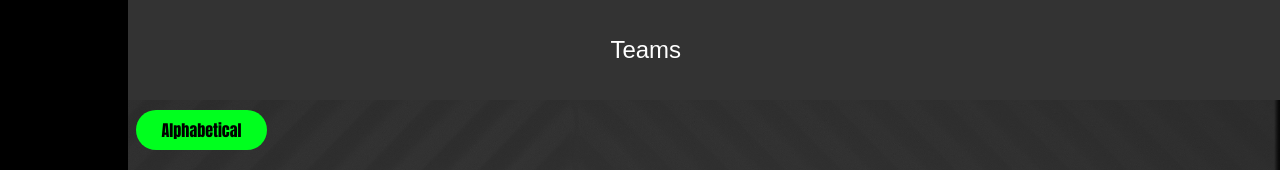
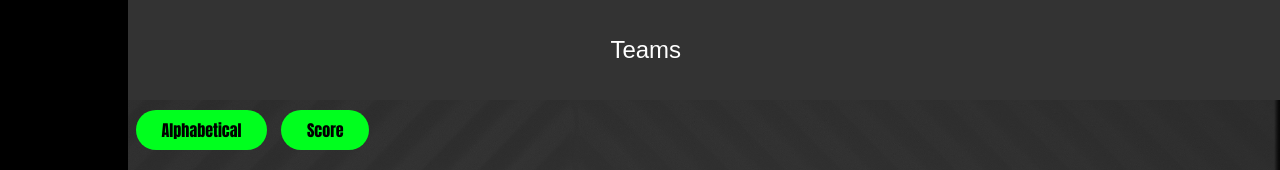
Before and after one commit to CEEJ-INFO2602/CEEJCompetitionPlatform, a Flask app: page /sort_teams_by_name_action in a window 1280 px wide. Shown: the part 80-250 px from the top of the page. Run offline with Flask 3, Linux system fonts and the light colour scheme; parts of the project's set-up code (start-up, migrations or seed data) failed here and were passed over.

Commit message:
Add sort

```diff
--- a/App/controllers/team.py
+++ b/App/controllers/team.py
@@ -23,6 +23,12 @@ def get_teams_by_alphabet():
 def get_teams_by_alphabet_json():
     return [team.to_json() for team in get_teams()]
 
+def get_teams_by_score():
+    return Team.query.order_by(-Team.score).all()
+
+def get_teams_by_score_json():
+    return [team.to_json() for team in get_teams_by_score()]
+
 def update_team(id, teamName, score):
     team = get_team_by_id(id)
     if team:
--- a/App/templates/teamViewPage.html
+++ b/App/templates/teamViewPage.html
@@ -10,6 +10,7 @@
   </div>
   <div class="filter-container">
     <a class="filter-buttons1" href="/sort_teams_by_name_action">Alphabetical</a>
+    <a class="filter-buttons2" href="/sort_teams_by_score_action">Score</a>
   </div>
   <div class="sidebar">
         <!-- Add your sidebar content here -->
--- a/App/templates/teamViewPageAdmin.html
+++ b/App/templates/teamViewPageAdmin.html
@@ -10,6 +10,7 @@
   </div>
   <div class="filter-container">
     <a class="filter-buttons1" href="/sort_teams_by_name_action">Alphabetical</a>
+    <a class="filter-buttons2" href="/sort_teams_by_score_action">Score</a>
   </div>
   <div class="sidebar">
         <!-- Add your sidebar content here -->
--- a/App/views/auth.py
+++ b/App/views/auth.py
@@ -26,6 +26,7 @@ from App.controllers import (
     get_all_competitions_by_alphabet,
     get_all_competitions_by_start_date,
     get_teams_by_alphabet,
+    get_teams_by_score,
     delete_competition,
     update_competition,
     get_all_users,
@@ -281,6 +282,11 @@ def sort_teams_by_name_action():
     teams = get_teams_by_alphabet()
     return render_template('teamViewPage.html', teams=teams)
 
+@auth_views.route('/sort_teams_by_score_action', methods=['GET', 'POST'])
+def sort_teams_by_date_action():
+    teams = get_teams_by_score()
+    return render_template('teamViewPage.html', teams=teams)
+
 @auth_views.route('/participantViewPage/<int:team_id>')
 def participantViewPage(team_id):
     team = Team.query.filter_by(id=team_id).first()
```
